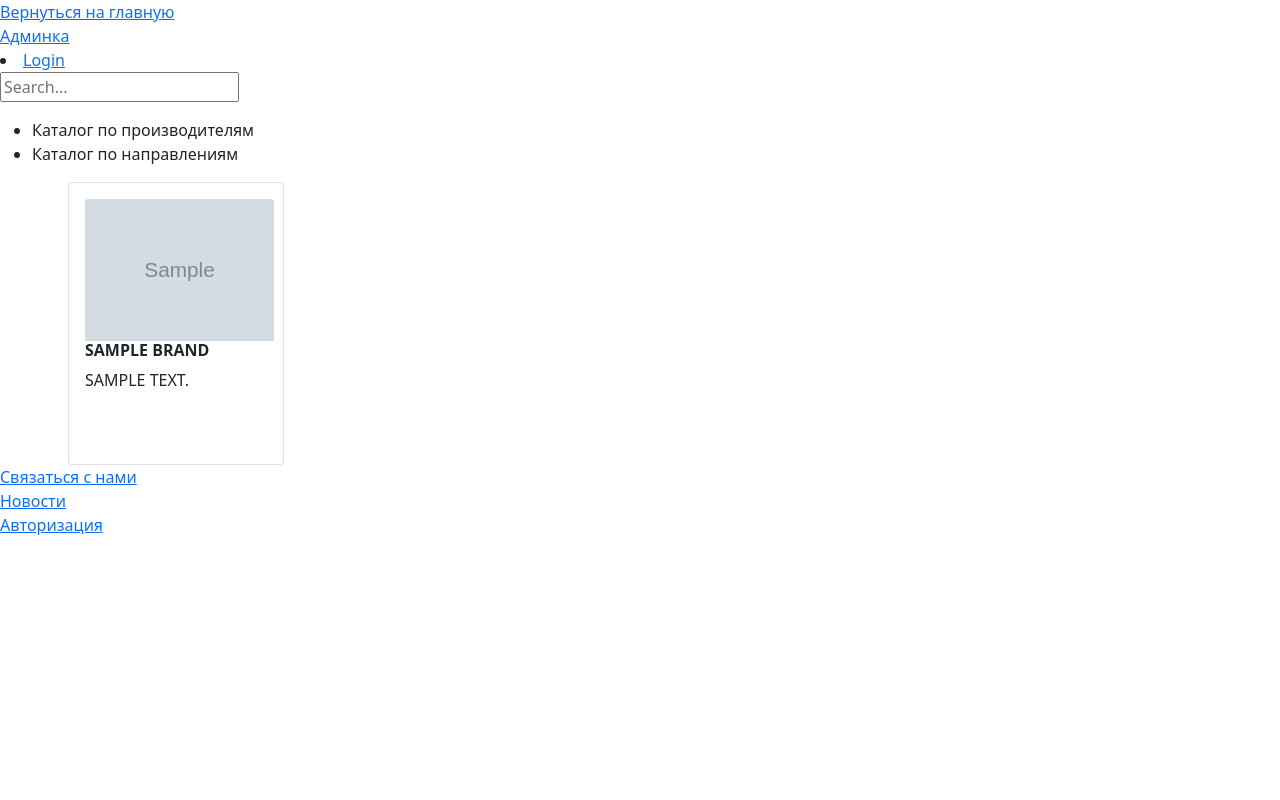
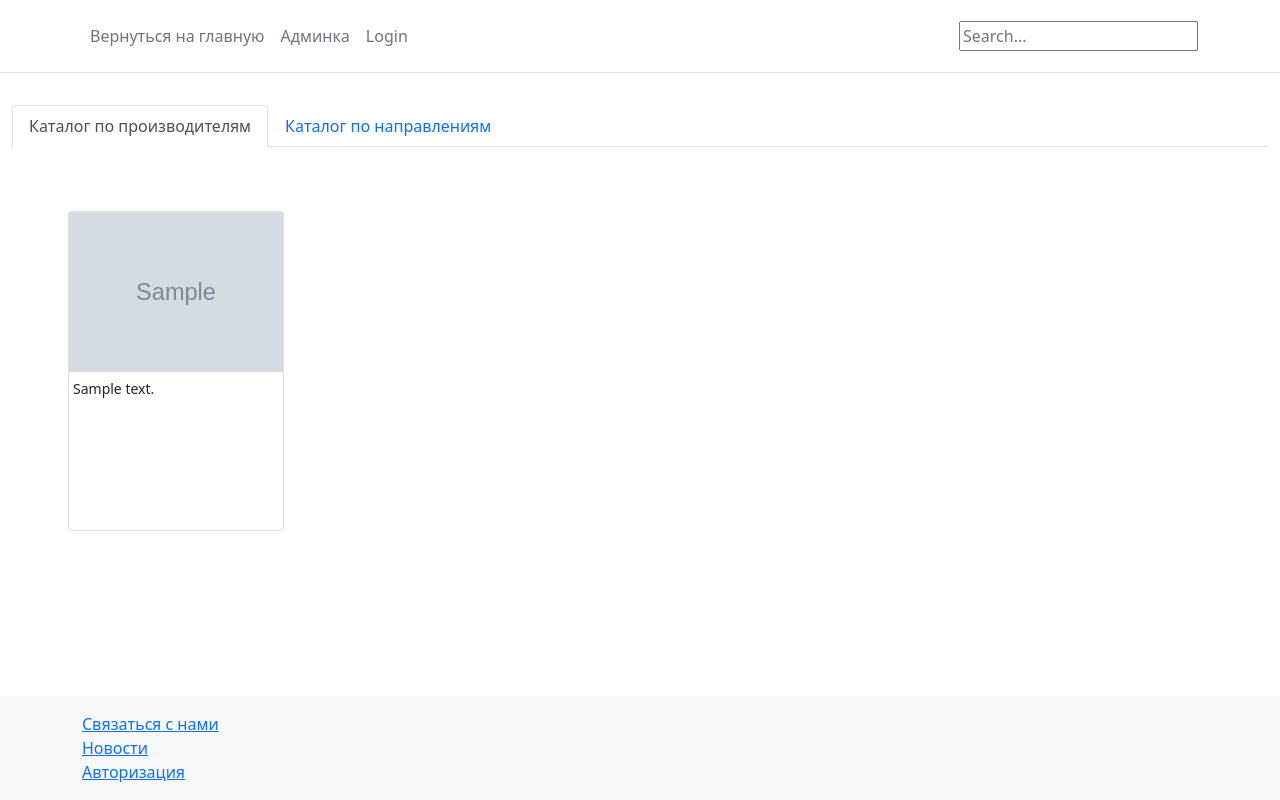
Before and after one commit to MegaKenga/nda2024, a Django app: page / in a window 1280 px wide. Run offline with Django 5.2, Linux system fonts and the light colour scheme; tables that the repository leaves empty hold one stand-in row (values such as "Sample post"); grey boxes marked "Sample" are stand-in pictures; parts of the project's set-up code (start-up, migrations or seed data) failed here and were passed over; some libraries are stand-ins or nearby versions.

Commit message:
some cards layout

```diff
--- /dev/null
+++ b/core/static/custom/css/custom.css
@@ -0,0 +1,54 @@
+:root {
+  /*--color-theme-1: #000e98;*/
+  --color-theme-1: rgba(0, 14, 152, 100);
+  --color-theme-2: rgba(200, 80, 192, 100);
+  --color-theme-1-light: color-mix(in srgb, var(--color-theme-1), #FFF 90%);
+  --color-theme-2-light: color-mix(in srgb, var(--color-theme-2), #FFF 90%);
+
+  --color-error: red;
+
+  --color-background: #FFF;
+  --color-shaded-background: #C0C0C0;
+  --color-shaded-text: #808080;
+  --color-text: #404040;
+  --color-bright-text: #080808;
+}
+
+.nda-card {
+    transition: transform 0.3s, box-shadow 0.3s;
+}
+.nda-card:hover {
+    transform: scale(1.05);
+    box-shadow: 0 10px 20px rgba(0, 0, 0, 0.2);
+}
+
+.nda-card .card-title {
+    opacity: 0;
+}
+.nda-card:hover .card-title {
+    color: var(--color-theme-1);
+    opacity: 1;
+}
+
+.nda-card-image {
+    height: 10rem;
+    object-fit: cover;
+}
+
+.nda-card-overlay{
+    position: absolute;
+    left: 0;
+    right: 0;
+    top: 0;
+    bottom: 0;
+}
+
+.nda-card:hover .nda-card-overlay{
+    background-image:
+      radial-gradient(
+        circle at 10% 10%,
+        var(--color-theme-1-light),
+        transparent 80%,
+        var(--color-theme-1-light)
+    );
+}
--- a/core/templates/core/base.html
+++ b/core/templates/core/base.html
@@ -1,7 +1,7 @@
 {% load static %}
 
 <!DOCTYPE html>
-<html lang="en" >
+<html lang="en" class="h-100">
 <head>
     <meta charset="UTF-8">
     <meta name="viewport" content="width=device-width, initial-scale=1" >
@@ -10,9 +10,12 @@
     {% endblock %}
     <link rel="stylesheet" type="text/css" href="{% static 'bootstrap/css/bootstrap.css' %}">
     <link rel="stylesheet" type="text/css" href="{% static 'custom/css/custom.css' %}">
+    <script src="{% static 'bootstrap/js/bootstrap.js' %}"></script>
 </head>
-{% include 'core/header.html' %}
-{% block content %}
-{% endblock %}
-{% include 'core/footer.html' %}
+<body class="d-flex flex-column h-100">
+    {% include 'core/header.html' %}
+    {% block content %}
+    {% endblock %}
+    {% include 'core/footer.html' %}
+</body>
 </html>
--- /dev/null
+++ b/core/templates/core/brands_tab.html
@@ -0,0 +1,24 @@
+{% load static %}
+<div class="row row-cols-1 row-cols-sm-3 row-cols-md-4 row-cols-lg-5 mx-5 mt-5 g-2 g-lg-3">
+    {% for brand in brands %}
+        <div class="col">
+            <div class="card nda-card" style="height: 20rem;">
+                <div class="position-relative">
+                    <a class="text-decoration-none" href="{% url 'brand' brand_slug=brand.slug %}" style="color: inherit">
+                    {% if not brand.logo %}
+                        <img src="{% get_media_prefix %}default.jpg" class="card-img w-100 nda-card-image">
+                    {% else %}
+                        <img src="{{ brand.logo.url }}" class="card-image w-100 nda-card-image">
+                    {% endif %}
+                    <div class="card-img-overlay">
+                        <div class="nda-card-overlay mb-0">
+                            <h6 class="mt-5 card-title text-center p-3 text-uppercase">{{ brand.name }}</h6>
+                        </div>
+                    </div>
+                </div>
+                <p class="p-1 card-text d-block"><small>{{ brand.description }}</small></p>
+                </a>
+            </div>
+        </div>
+    {% endfor %}
+</div>
--- /dev/null
+++ b/core/templates/core/categories_tab.html
@@ -0,0 +1,15 @@
+{% load static %}
+{% for category in categories %}
+    <div class="selection">
+        {% if not category.logo %}
+            <p class="back_fon">
+                <img src="{% get_media_prefix %}default.jpg"/>
+            </p>
+        {% else %}
+            <p class="back_fon">
+                <img src="{{ category.logo.url }}"/>
+            </p>
+        {% endif %}
+        <a href="{% url 'category' category_slug=category.slug %}">{{ category.name.upper }}</a>
+    </div>
+{% endfor %}
--- a/core/templates/core/footer.html
+++ b/core/templates/core/footer.html
@@ -1,5 +1,5 @@
-<footer class="footer">
-    <div class="footer-text-left">
+<footer class="footer mt-auto py-3 bg-light">
+    <div class="container">
         <div><a href='/contacts' class="menu">Связаться с нами</div>
         <div><a href='/news' class="menu">Новости</div>
         <div><a href='{% url 'login'%}?next={{request.path}}' class="menu">Авторизация</div>
--- a/core/templates/core/header.html
+++ b/core/templates/core/header.html
@@ -1,18 +1,26 @@
 {% load search_query %}
 
-<header>
-    <div>
-        <div><a href='/' class="menu">Вернуться на главную</a></div>
-        <div><a href='/admin/' class="menu">Админка</a></div>
-    </div>
+<header class="p-3 mb-3 border-bottom">
+    <div class="container">
+        <div class="d-flex flex-wrap align-items-center justify-content-center justify-content-lg-start">
+            <ul class="nav col-12 col-lg-auto me-lg-auto mb-2 justify-content-center mb-md-0">
+                <li>
+                    <a href='/' class="nav-link px-2 link-secondary">Вернуться на главную</a>
+                </li>
+                <li>
+                    <a href='/admin/' class="nav-link px-2 link-secondary">Админка</a>
+                </li>
             {% if user.is_authenticated %}
-        <li>User: {{ user.get_username }}</li>
-        <li><a href="{% url 'logout'%}?next={{request.path}}">Logout</a></li>
+                <li class="nav-link px-2 link-secondary">User: {{ user.get_username }}</li>
+                <li><a href="{% url 'logout'%}?next={{request.path}}" class="nav-link px-2 link-secondary">Logout</a></li>
             {% else %}
-        <li><a href="{% url 'login'%}?next={{request.path}}">Login</a></li>
+                <li><a href="{% url 'login'%}?next={{request.path}}" class="nav-link px-2 link-secondary">Login</a></li>
             {% endif %}
+            </ul>
             <form action="{% url 'search_page' %}" method="get">
                 <input name="q" type="text" placeholder="Search..." value="{% search_query request %}">
             </form>
             {% include 'cart/cart_items_count.html' %}
+        </div>
+    </div>
 </header>
--- a/core/templates/core/index.html
+++ b/core/templates/core/index.html
@@ -1,81 +1,49 @@
 {% extends 'core/base.html' %}
 {% load cache %}
-{% load static %}
 {% block content %}
 
-<body>
 <div>
     {% include 'cart/message_success.html' %}
 </div>
 {% cache 600 index_page %}
-    <div class="tabs">
-    <ul class="tab-list">
-        <li class="tab-item active" data-tab="tab1">Каталог по производителям</li>
-        <li class="tab-item" data-tab="tab2">Каталог по направлениям</li>
-    </ul>
-    <div class="tab-content">
-    <div class="tab-pane active" id="tab1">
     <div class="container-fluid">
-    <div class="row row-cols-1 row-cols-sm-2 row-cols-md-4 row-cols-lg-5 mx-5 g-2 g-lg-3">
-        {% for brand in brands %}
-            <div class="col">
-            <div class="card w-auto" style="width: 310px; height: 283px;">
-            <div class="card-body" style="width: 221px; height: 152px;">
-            <a href="{% url 'brand' brand_slug=brand.slug %}">
-                {% if not brand.logo %}
-                    <img src="{% get_media_prefix %}default.jpg" class="card-img-top">
-                {% else %}
-                    <img src="{{ brand.logo.url }}" class="card-img-top">
-                {% endif %}
-            </a>
-            <h6 class="fw-bold fs-6">{{ brand.name.upper }}</h6>
-            <p class="fs-6">{{ brand.description.upper }}</p>
+        <ul class="nav nav-tabs" id="index-tabs" role="tablist">
+            <li class="nav-item" role="presentation">
+                <button
+                        class="nav-link active"
+                        id="brands-tab"
+                        data-bs-toggle="tab"
+                        data-bs-target="#brands"
+                        type="button"
+                        role="tab"
+                        aria-controls="brands"
+                        aria-selected="true">
+                    Каталог по производителям
+                </button>
+            </li>
+            <li class="nav-item" role="presentation">
+                <button
+                    class="nav-link"
+                    id="categories-tab"
+                    data-bs-toggle="tab"
+                    data-bs-target="#categories"
+                    type="button"
+                    role="tab"
+                    aria-controls="categories"
+                    aria-selected="false">
+                Каталог по направлениям
+                </button>
+            </li>
+        </ul>
+        <div class="tab-content" id="index-tabs-content">
+            <div class="tab-pane fade show active" id="brands" role="tabpanel" aria-labelledby="brands-tab">
+                {% include 'core/brands_tab.html' %}
             </div>
+            <div class="tab-pane fade show" id="categories" role="tabpanel" aria-labelledby="categories-tab">
+                {% include 'core/categories_tab.html' %}
             </div>
-            </div>
-        {% endfor %}
+        </div>
     </div>
-    </div>
-    </div>
-    </div>
-    <div class="tab-pane" id="tab2"></div>
-    <div class="box">
-    {% for category in categories %}
-        <div class="selection">
-            {% if not category.logo %}
-                <p class="back_fon">
-                    <img src="{% get_media_prefix %}default.jpg"/>
-                </p>
-            {% else %}
-                <p class="back_fon">
-                    <img src="{{ category.logo.url }}"/>
-                </p>
-            {% endif %}
-            <a href="{% url 'category' category_slug=category.slug %}">{{ category.name.upper }}</a>
-        </div>
-    {% endfor %}
-    </div>
-    </div>
-    </div>
-    <script>document.addEventListener('DOMContentLoaded', function() {
-        var tabItems = document.querySelectorAll('.tab-item');
-        tabItems.forEach(function(tab) {
-            tab.addEventListener('click', function() {
-                var tabId = this.getAttribute('data-tab');
-                var content = document.getElementById(tabId);
-
-      // Удаляем активный класс у текущих вкладок и контента
-        document.querySelector('.tab-item.active').classList.remove('active');
-        document.querySelector('.tab-pane.active').classList.remove('active');
-
-      // Добавляем активный класс для выбранной вкладки и контента
-        this.classList.add('active');
-        content.classList.add('active');
-            });
-        });
-    });
-    </script>
 {% endcache %}
-</body>
 
 {% endblock %}
```
Lines whose indentation alone changed are shown as unchanged.
